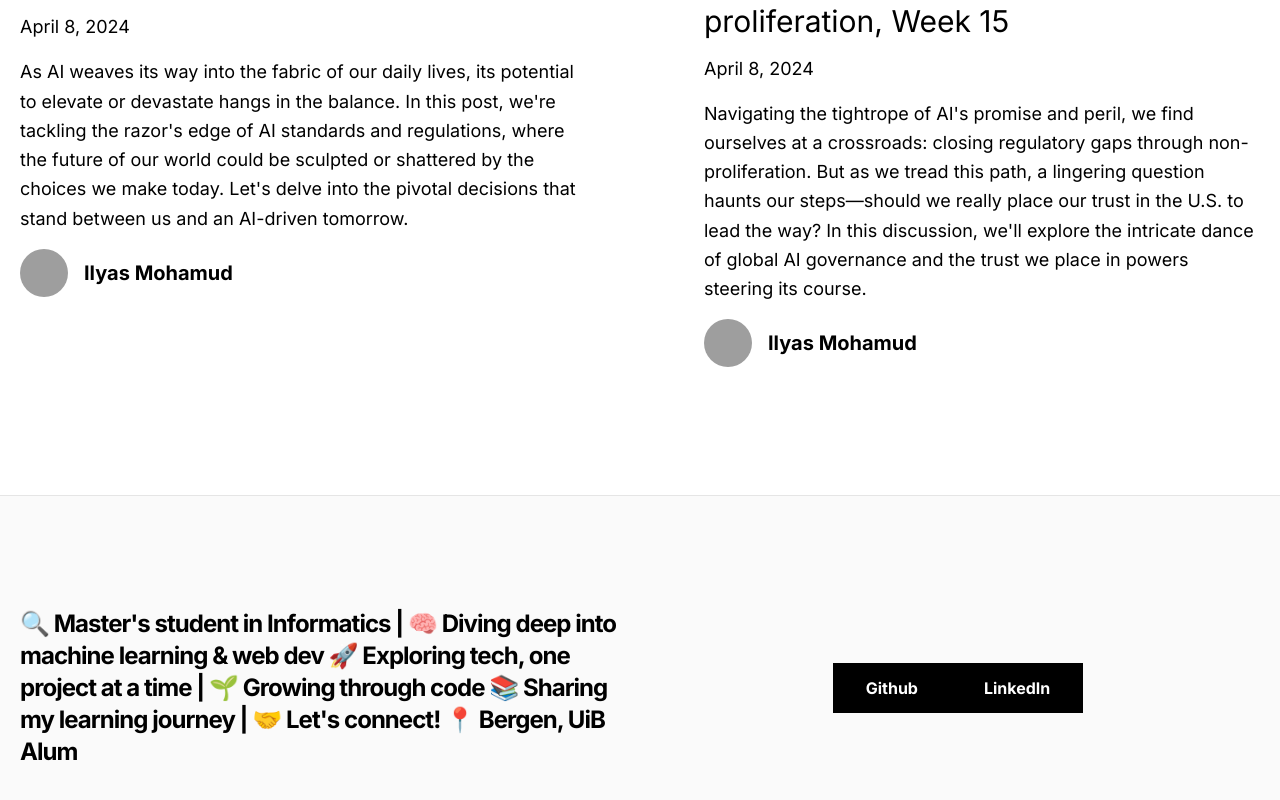
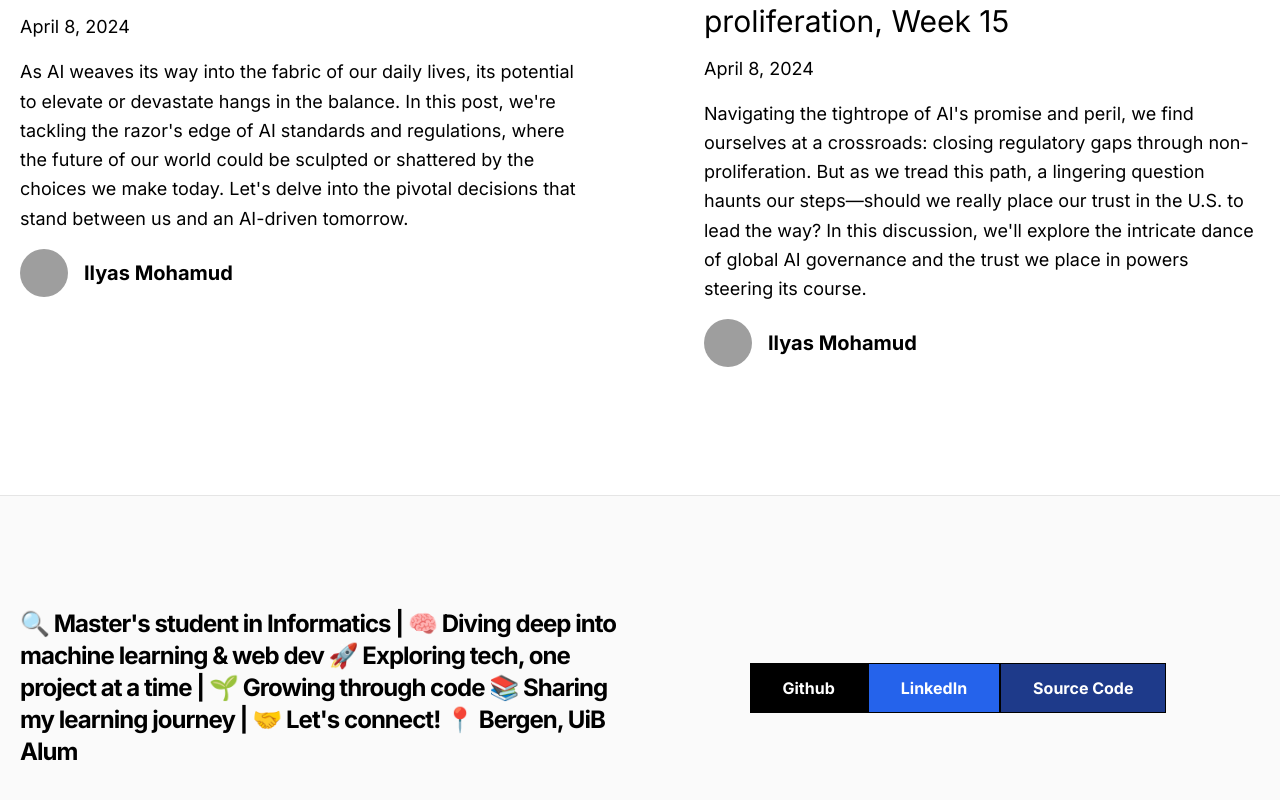
Before and after one commit to IlyasMohamud/AI-Open-Dialogue, a Next.js app: page / in a window 1280 px wide. Shown: the part 2689-3489 px from the top of the page. Built offline with nearby package versions, Linux system fonts and the light colour scheme; grey boxes are pictures that could not be loaded.

Commit message:
added new colors to links

```diff
--- a/src/app/_components/footer.tsx
+++ b/src/app/_components/footer.tsx
@@ -21,10 +21,17 @@ export function Footer() {
             </a>
             <a
               href={`https://www.linkedin.com/in/ilyasahmedmohamud/`}
-              className="x-3 bg-black hover:bg-white hover:text-black border border-black text-white font-bold py-3 px-12 lg:px-8 duration-200 transition-colors mb-6 lg:mb-0"
+              className="x-3 bg-blue-600 hover:bg-white hover:text-black border border-black text-white font-bold py-3 px-12 lg:px-8 duration-200 transition-colors mb-6 lg:mb-0"
 
             >
               LinkedIn
+            </a>
+            <a
+              href={`https://www.linkedin.com/in/ilyasahmedmohamud/`}
+              className="x-3 bg-blue-900 hover:bg-white hover:text-black border border-black text-white font-bold py-3 px-12 lg:px-8 duration-200 transition-colors mb-6 lg:mb-0"
+
+            >
+              Source Code
             </a>
 
 
```
